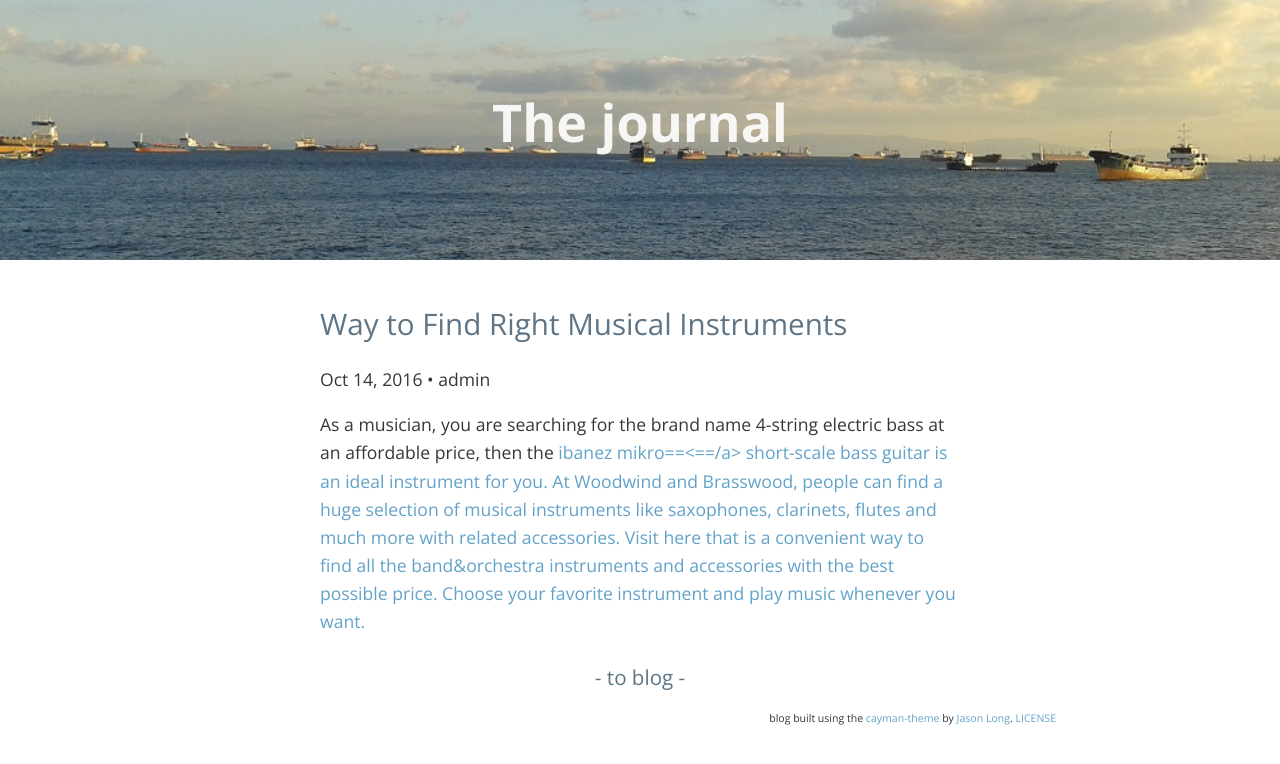
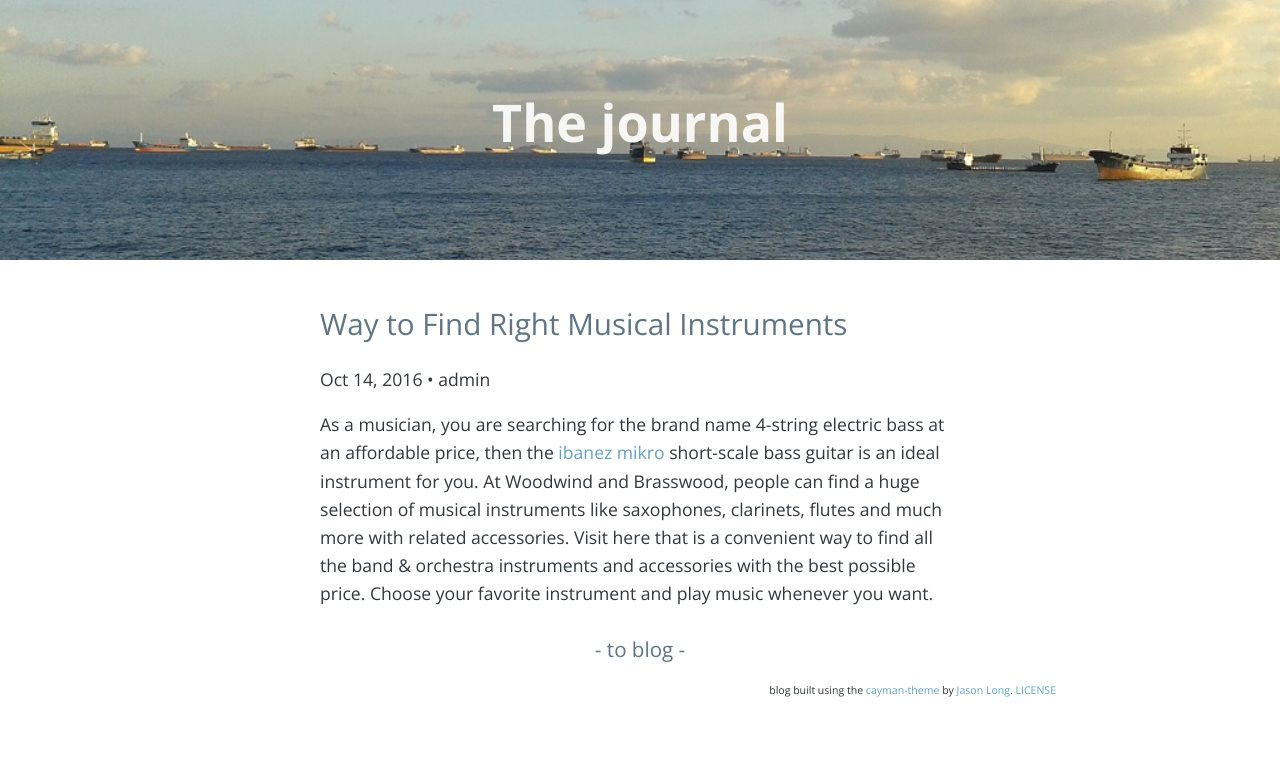
Before and after one commit to BlogToolshed50/campforet.com, a Jekyll site: the page built from _posts/2016-10-14-way-to-find-right-musical-instruments.md, in a window 1280 px wide. Shown: the top 764 px of the page. Built offline with Jekyll 4.4.1, drawn with Linux system fonts in a browser that asks for light colours; nearby versions of some CDN libraries.

Commit message:
Update 2016-10-14-way-to-find-right-musical-instruments.md

```diff
--- a/_posts/2016-10-14-way-to-find-right-musical-instruments.md
+++ b/_posts/2016-10-14-way-to-find-right-musical-instruments.md
@@ -5,4 +5,4 @@ layout: post
 categories:
   - General
 ---
-As a musician, you are searching for the brand name 4-string electric bass at an affordable price, then the <a href="http://www.wwbw.com/Ibanez-GSRM20-Mikro-Short-Scale-Bass-Guitar-516148-i1324105.wwbw">ibanez mikro==<==/a> short-scale bass guitar is an ideal instrument for you. At Woodwind and Brasswood, people can find a huge selection of musical instruments like saxophones, clarinets, flutes and much more with related accessories. Visit here  that is a convenient way to find all the band&orchestra instruments and accessories with the best possible price. Choose your favorite instrument and play music whenever you want.
+As a musician, you are searching for the brand name 4-string electric bass at an affordable price, then the <a href="http://www.wwbw.com/Ibanez-GSRM20-Mikro-Short-Scale-Bass-Guitar-516148-i1324105.wwbw">ibanez mikro</a> short-scale bass guitar is an ideal instrument for you. At Woodwind and Brasswood, people can find a huge selection of musical instruments like saxophones, clarinets, flutes and much more with related accessories. Visit here  that is a convenient way to find all the band & orchestra instruments and accessories with the best possible price. Choose your favorite instrument and play music whenever you want.
```
